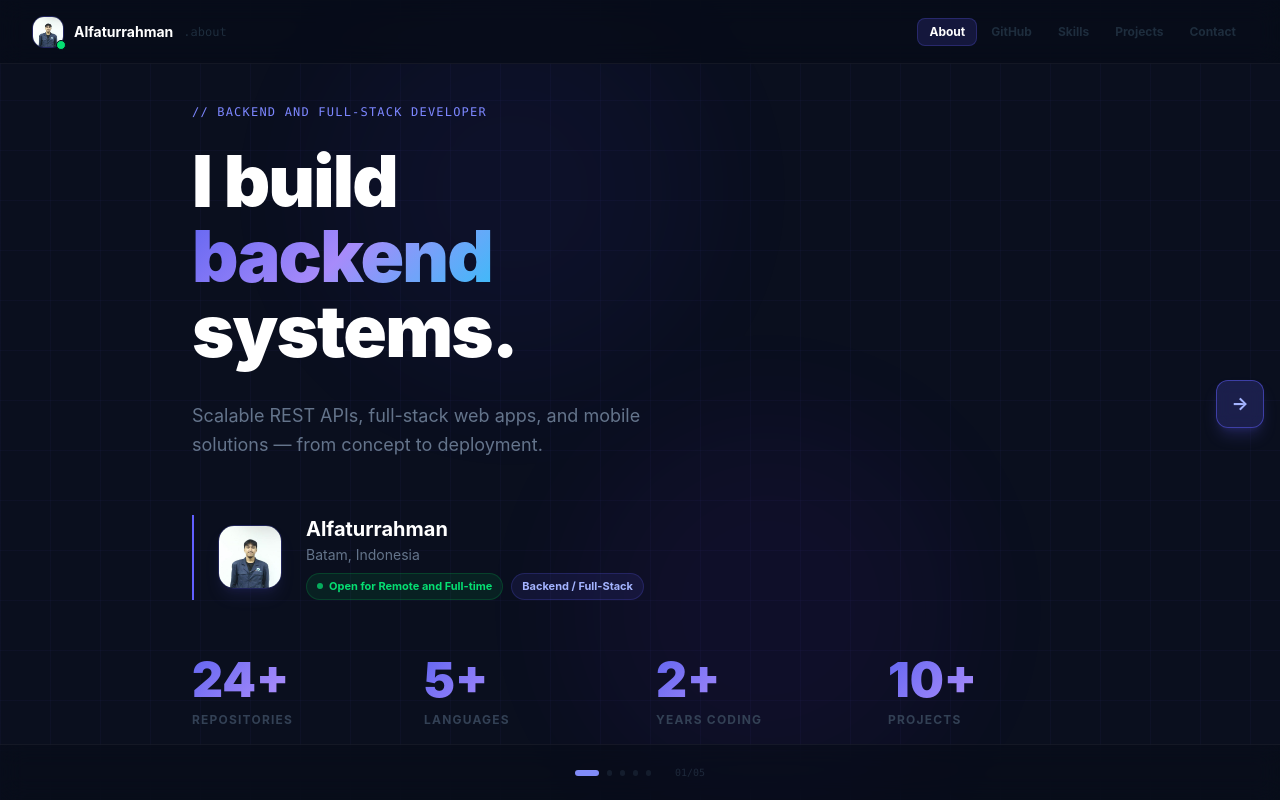
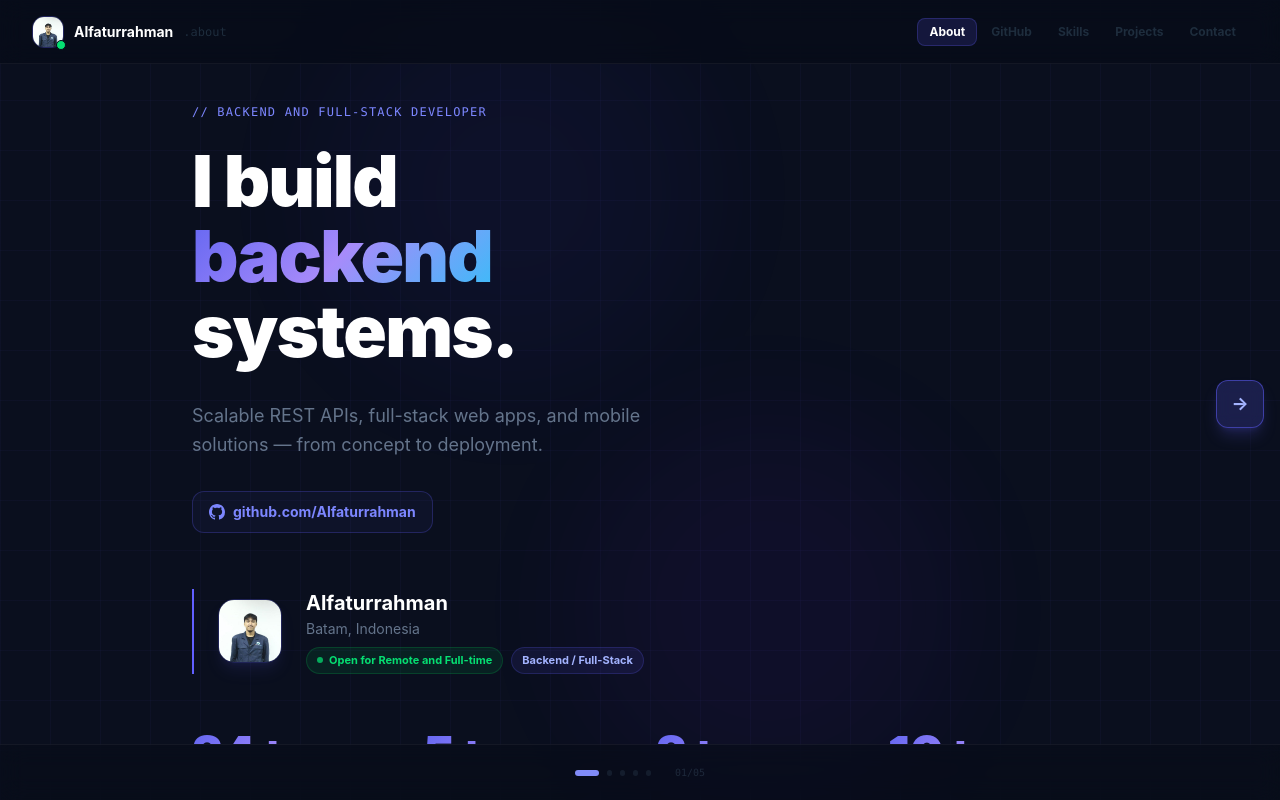
Before and after one commit to Alfaturrahman/profile_website, a Next.js app: page / in a window 1280 px wide. Built offline with nearby package versions, Linux system fonts and the light colour scheme.

Commit message:
feat: add GitHub profile link button in About section

```diff
--- a/app/components/AboutSection.js
+++ b/app/components/AboutSection.js
@@ -28,6 +28,17 @@
         <p className="text-[#64748b] text-base sm:text-lg leading-relaxed max-w-lg">
           Scalable REST APIs, full-stack web apps, and mobile solutions — from concept to deployment.
         </p>
+        <a
+          href="https://github.com/Alfaturrahman"
+          target="_blank"
+          rel="noopener noreferrer"
+          className="inline-flex items-center gap-2 mt-6 sm:mt-8 text-sm font-bold text-indigo-400 hover:text-indigo-300 border border-indigo-500/25 hover:border-indigo-500/60 bg-indigo-500/5 hover:bg-indigo-500/10 px-4 py-2.5 rounded-xl transition-all"
+        >
+          <svg width="16" height="16" viewBox="0 0 24 24" fill="currentColor" aria-hidden="true">
+            <path d="M12 0C5.37 0 0 5.37 0 12c0 5.31 3.435 9.795 8.205 11.385.6.105.825-.255.825-.57 0-.285-.015-1.23-.015-2.235-3.015.555-3.795-.735-4.035-1.41-.135-.345-.72-1.41-1.23-1.695-.42-.225-1.02-.78-.015-.795.945-.015 1.62.87 1.845 1.23 1.08 1.815 2.805 1.305 3.495.99.105-.78.42-1.305.765-1.605-2.67-.3-5.46-1.335-5.46-5.925 0-1.305.465-2.385 1.23-3.225-.12-.3-.54-1.53.12-3.18 0 0 1.005-.315 3.3 1.23.96-.27 1.98-.405 3-.405s2.04.135 3 .405c2.295-1.56 3.3-1.23 3.3-1.23.66 1.65.24 2.88.12 3.18.765.84 1.23 1.905 1.23 3.225 0 4.605-2.805 5.625-5.475 5.925.435.375.81 1.095.81 2.22 0 1.605-.015 2.895-.015 3.3 0 .315.225.69.825.57A12.02 12.02 0 0 0 24 12c0-6.63-5.37-12-12-12z" />
+          </svg>
+          github.com/Alfaturrahman
+        </a>
       </motion.div>
 
       <motion.div
```
